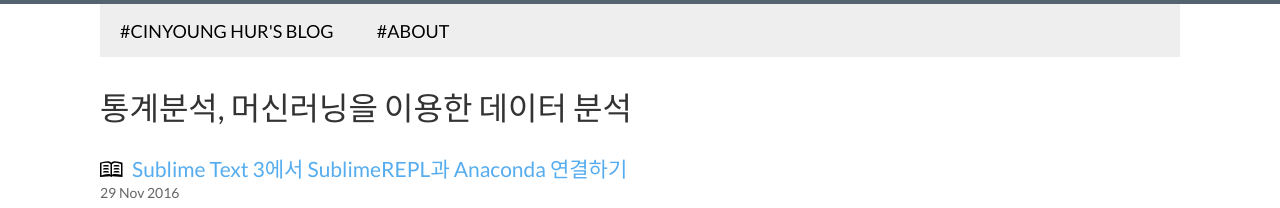
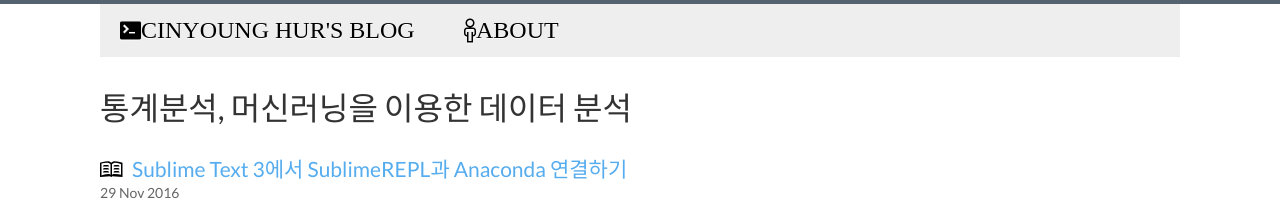
Before and after one commit to hurcy/hurcy.github.io, a Jekyll site: the page built from index.html, in a window 1280 px wide. Shown: the top 208 px of the page. Built offline with Jekyll 4.4.1, drawn with Linux system fonts in a browser that asks for light colours; the list of posts is cut into pages by our own code.

Commit message:
Update header icons

```diff
--- a/_includes/header.html
+++ b/_includes/header.html
@@ -2,8 +2,8 @@
   <header>
       <ul class="nav">
         <!--Change the  URL here if working on an absolute domain-->
-        <li><a href="/">#Cinyoung Hur's Blog</a></li>
-        <li><a href="/about">#About</a></li>
+        <li><a href="/"><span class="mega-octicon octicon-terminal" style="margin-right: 6px;">Cinyoung Hur's Blog</a></li>
+        <li><a href="/about"><span class="mega-octicon octicon-person" style="margin-right: 6px;">About</a></li>
       </ul>
   </header>
 </div>
```
